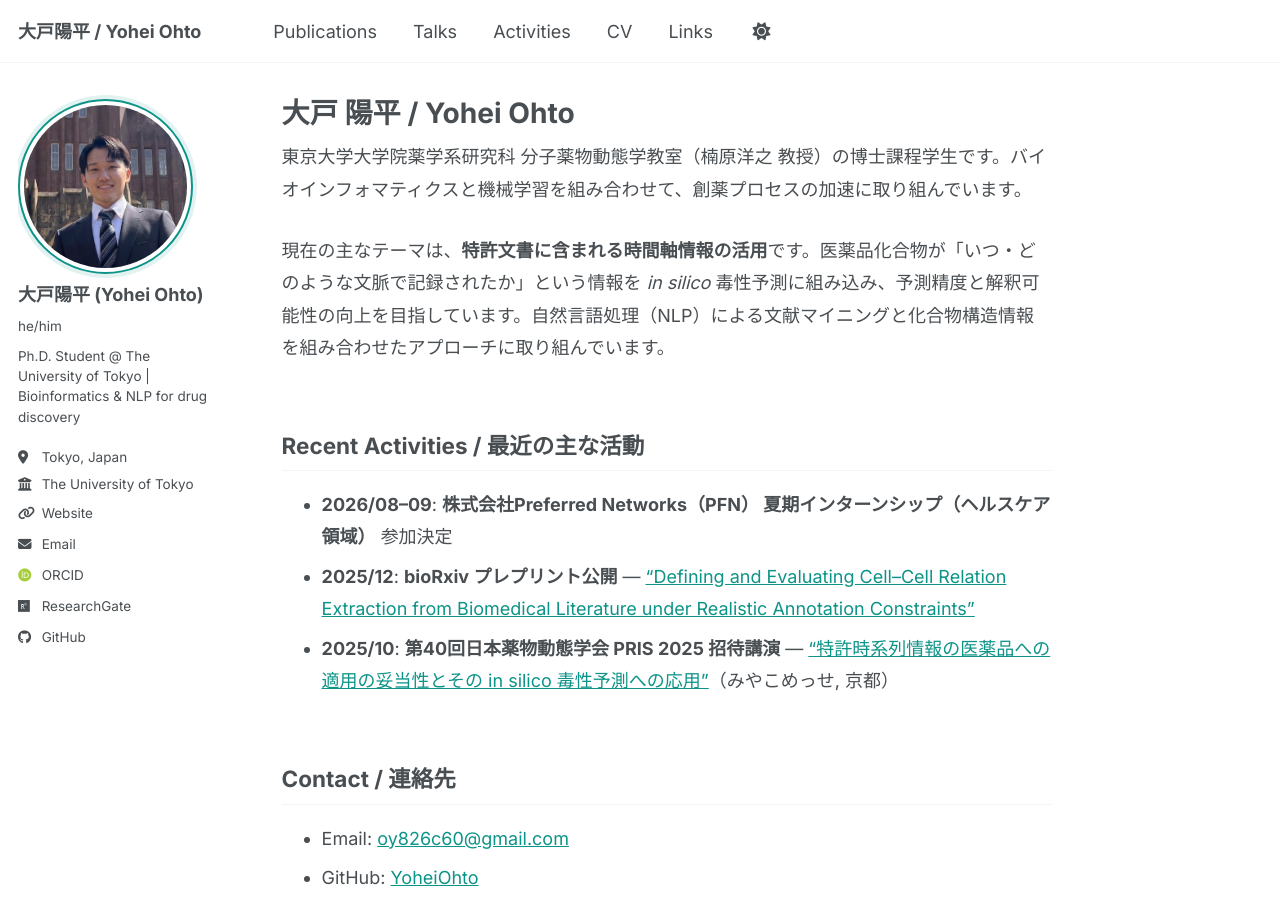
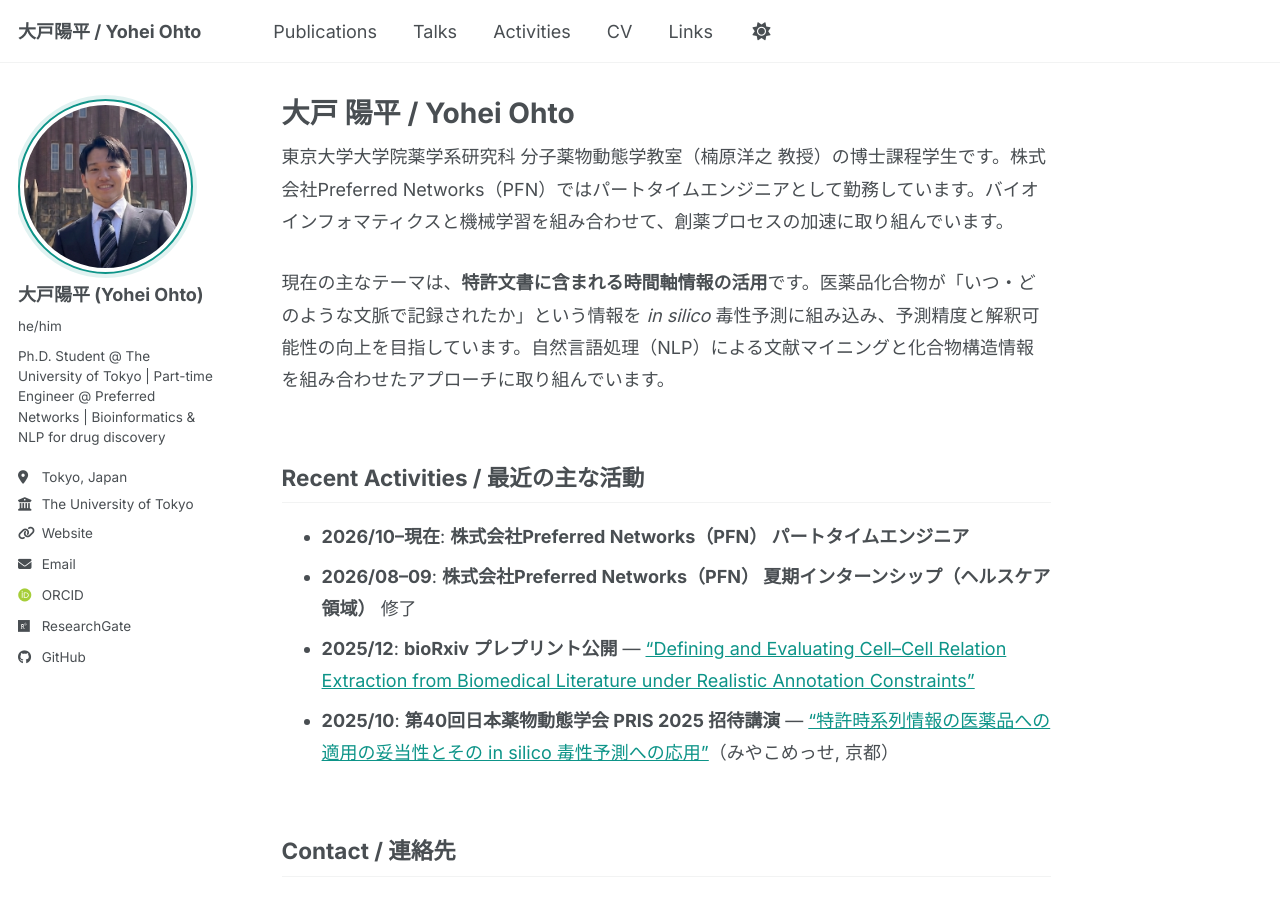
Before and after one commit to YoheiOhto/YoheiOhto.github.io, a Jekyll site: the page built from _pages/about.md, in a window 1280 px wide and 900 px high. Built offline with Jekyll 4.4.1, drawn with Linux system fonts in a browser that asks for light colours; some web fonts are replaced; a script bundle is joined from its source files by our own code; library files that are not in the unit come from our copies.

Commit message:
Update profile with current PFN role

```diff
--- a/_config.yml
+++ b/_config.yml
@@ -25,7 +25,7 @@ author:
   avatar           : "260324_yohei_master.png"
   name             : "大戸陽平 (Yohei Ohto)"
   pronouns         : "he/him"
-  bio              : "Ph.D. Student @ The University of Tokyo | Bioinformatics & NLP for drug discovery"
+  bio              : "Ph.D. Student @ The University of Tokyo | Part-time Engineer @ Preferred Networks | Bioinformatics & NLP for drug discovery"
   location         : "Tokyo, Japan"
   employer         : "The University of Tokyo"
   uri              : "https://yoheiohto.github.io"
--- a/_data/authors.yml
+++ b/_data/authors.yml
@@ -4,7 +4,7 @@
   name        : "大戸陽平 (Yohei Ohto)"
   uri         : "https://yoheiohto.github.io"
   email       : "oy826c60@gmail.com"
-  bio         : "東京大学大学院薬学系研究科 博士課程。自然言語処理（NLP）と機械学習を用いた創薬・毒性予測の研究に取り組んでいます。"
+  bio         : "東京大学大学院薬学系研究科 博士課程、Preferred Networks パートタイムエンジニア。自然言語処理（NLP）と機械学習を用いた創薬・毒性予測の研究に取り組んでいます。"
   avatar      : "260324_yohei_master.png"
   twitter     : ""
   google_plus : ""
--- a/_pages/about.md
+++ b/_pages/about.md
@@ -8,14 +8,15 @@ redirect_from:
   - /about.html
 ---
 
-東京大学大学院薬学系研究科 分子薬物動態学教室（楠原洋之 教授）の博士課程学生です。バイオインフォマティクスと機械学習を組み合わせて、創薬プロセスの加速に取り組んでいます。
+東京大学大学院薬学系研究科 分子薬物動態学教室（楠原洋之 教授）の博士課程学生です。株式会社Preferred Networks（PFN）ではパートタイムエンジニアとして勤務しています。バイオインフォマティクスと機械学習を組み合わせて、創薬プロセスの加速に取り組んでいます。
 
 現在の主なテーマは、**特許文書に含まれる時間軸情報の活用**です。医薬品化合物が「いつ・どのような文脈で記録されたか」という情報を *in silico* 毒性予測に組み込み、予測精度と解釈可能性の向上を目指しています。自然言語処理（NLP）による文献マイニングと化合物構造情報を組み合わせたアプローチに取り組んでいます。
 
 Recent Activities / 最近の主な活動
 ------
 
-- **2026/08–09**: **株式会社Preferred Networks（PFN） 夏期インターンシップ（ヘルスケア領域）** 参加決定
+- **2026/10–現在**: **株式会社Preferred Networks（PFN） パートタイムエンジニア**
+- **2026/08–09**: **株式会社Preferred Networks（PFN） 夏期インターンシップ（ヘルスケア領域）** 修了
 - **2025/12**: **bioRxiv プレプリント公開** — ["Defining and Evaluating Cell–Cell Relation Extraction from Biomedical Literature under Realistic Annotation Constraints"](https://www.biorxiv.org/content/10.1101/2025.12.01.691726v1)
 - **2025/10**: **第40回日本薬物動態学会 PRIS 2025 招待講演** — ["特許時系列情報の医薬品への適用の妥当性とその in silico 毒性予測への応用"](/talks/2025-10-22-pris-2025-patent-time-series/)（みやこめっせ, 京都）
 
```
Also changed, not shown: _data/cv.json (+8 -0 lines), _pages/activities.md (+1 -0 lines), _pages/cv.md (+1 -0 lines).
